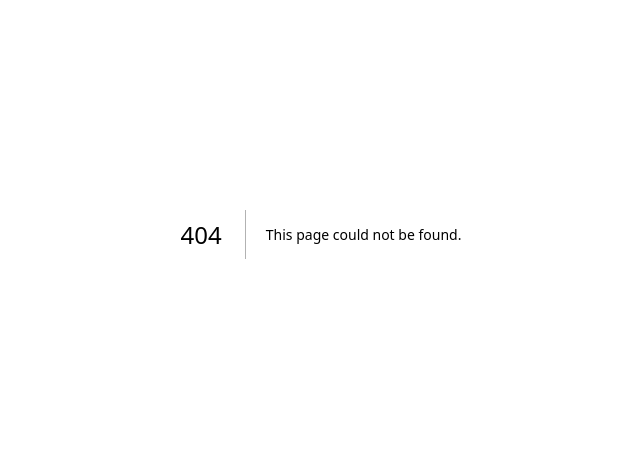
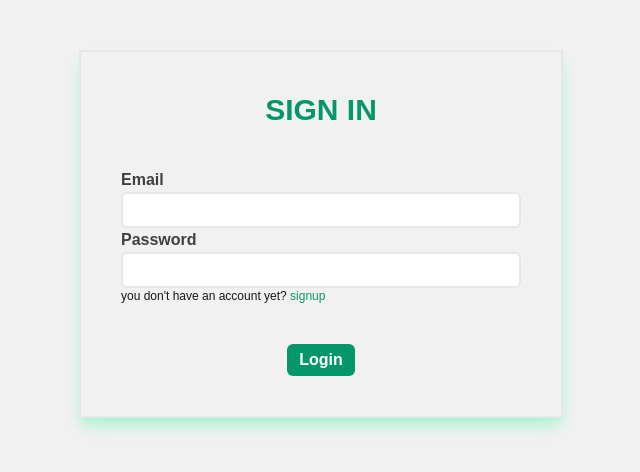
Before and after one commit to rafiramdani321/basic-auth, a Next.js app: page /signin in a window 1280 px wide. Before the commit this address had no page. Shown: the part 166-638 px from the top of the page, without its empty margins (319-959 px from the left). Built offline with nearby package versions, Linux system fonts and the light colour scheme.

Commit message:
create ui login

```diff
--- a/app/(browser)/_components/navbar.tsx
+++ b/app/(browser)/_components/navbar.tsx
@@ -8,7 +8,7 @@ const Navbar = () => {
       <div className="flex w-full items-center justify-between px-56">
         <NavLink />
         <Link
-          href={"/login"}
+          href={"/signin"}
           className="text-emerald-600 font-semibold text-base border bg-background px-2.5 py-1 rounded-md hover:ring-2 hover:ring-emerald-400"
         >
           Login
--- a/app/globals.css
+++ b/app/globals.css
@@ -7,7 +7,12 @@
   --foreground: #171717;
 }
 
+html {
+  @apply text-foreground bg-background;
+}
+
 body {
+  @apply text-foreground bg-background;
   color: var(--foreground);
   background: var(--background);
   font-family: Arial, Helvetica, sans-serif;
--- a/app/layout.tsx
+++ b/app/layout.tsx
@@ -1,6 +1,7 @@
 import type { Metadata } from "next";
 import localFont from "next/font/local";
 import "./globals.css";
+import { Toaster } from "sonner";
 
 const geistSans = localFont({
   src: "./fonts/GeistVF.woff",
@@ -28,6 +29,7 @@ export default function RootLayout({
       <body
         className={`${geistSans.variable} ${geistMono.variable} antialiased`}
       >
+        <Toaster position="top-right" duration={3000} />
         {children}
       </body>
     </html>
--- a/app/login/page.tsx
+++ /dev/null
@@ -1,8 +0,0 @@
-import Link from "next/link";
-import React from "react";
-
-const Login = () => {
-  return <div>Form Login</div>;
-};
-
-export default Login;
--- /dev/null
+++ b/app/signin/page.tsx
@@ -0,0 +1,93 @@
+"use client";
+
+import { showToastError, showToastSuccess } from "@/lib/toast";
+import Link from "next/link";
+import React from "react";
+
+const Login = () => {
+  const [formData, setFormData] = React.useState({
+    email: "",
+    password: "",
+  });
+
+  const handleOnChange = (e: React.ChangeEvent<HTMLInputElement>) => {
+    setFormData({
+      ...formData,
+      [e.target.name]: e.target.value,
+    });
+  };
+
+  const onSubmit = (e: React.FormEvent) => {
+    e.preventDefault();
+    try {
+      if (formData.email.trim() === "") throw new Error("Email required!");
+      if (formData.password.trim() === "")
+        throw new Error("password required!");
+
+      setFormData({
+        email: "",
+        password: "",
+      });
+      showToastSuccess("login success");
+    } catch (error) {
+      if (error instanceof Error) {
+        showToastError(error.message);
+      } else {
+        showToastError("Internal server error");
+      }
+    }
+  };
+
+  return (
+    <div className="w-full flex h-screen items-center justify-center">
+      <div className="border-2 shadow-lg shadow-emerald-200">
+        <div className="text-center mt-10">
+          <h2 className="text-3xl font-bold text-emerald-600 uppercase">
+            sign in
+          </h2>
+        </div>
+        <form className="p-10" onSubmit={onSubmit}>
+          <div>
+            <label className="block text-base text-neutral-700 font-semibold">
+              Email
+            </label>
+            <input
+              type="email"
+              name="email"
+              className="w-[400px] h-9 rounded-md border-2 px-2"
+              value={formData.email}
+              onChange={handleOnChange}
+              required
+            />
+          </div>
+          <div>
+            <label className="block text-base text-neutral-700 font-semibold">
+              Password
+            </label>
+            <input
+              type="password"
+              name="password"
+              className="w-[400px] h-9 rounded-md border-2 px-2"
+              value={formData.password}
+              onChange={handleOnChange}
+              required
+            />
+          </div>
+          <p className="text-xs">
+            you don't have an account yet?{" "}
+            <Link href={"/signup"} className="text-emerald-600 hover:underline">
+              signup
+            </Link>
+          </p>
+          <div className="text-center mt-10">
+            <button className="text-white font-semibold rounded-md bg-emerald-600 px-3 py-1 hover:shadow-md hover:shadow-emerald-500">
+              Login
+            </button>
+          </div>
+        </form>
+      </div>
+    </div>
+  );
+};
+
+export default Login;
--- /dev/null
+++ b/lib/toast.ts
@@ -0,0 +1,21 @@
+import { toast } from "sonner";
+
+export const showToastError = (message: string) => {
+  toast.error(message, {
+    style: {
+      color: "red",
+      backgroundColor: "#ffe5e5",
+      border: "1px solid #ff6b6b",
+    },
+  });
+};
+
+export const showToastSuccess = (message: string) => {
+  toast.success(message, {
+    style: {
+      color: "green",
+      backgroundColor: "#e6ffed",
+      border: "1px solid #3fc77a",
+    },
+  });
+};
--- a/package.json
+++ b/package.json
@@ -14,7 +14,8 @@
     "bcrypt": "^6.0.0",
     "next": "14.2.11",
     "react": "^18",
-    "react-dom": "^18"
+    "react-dom": "^18",
+    "sonner": "^2.0.3"
   },
   "devDependencies": {
     "@types/node": "^20",
```
Also changed, not shown: 1 other file (tests, documents, lock files or other folders).
